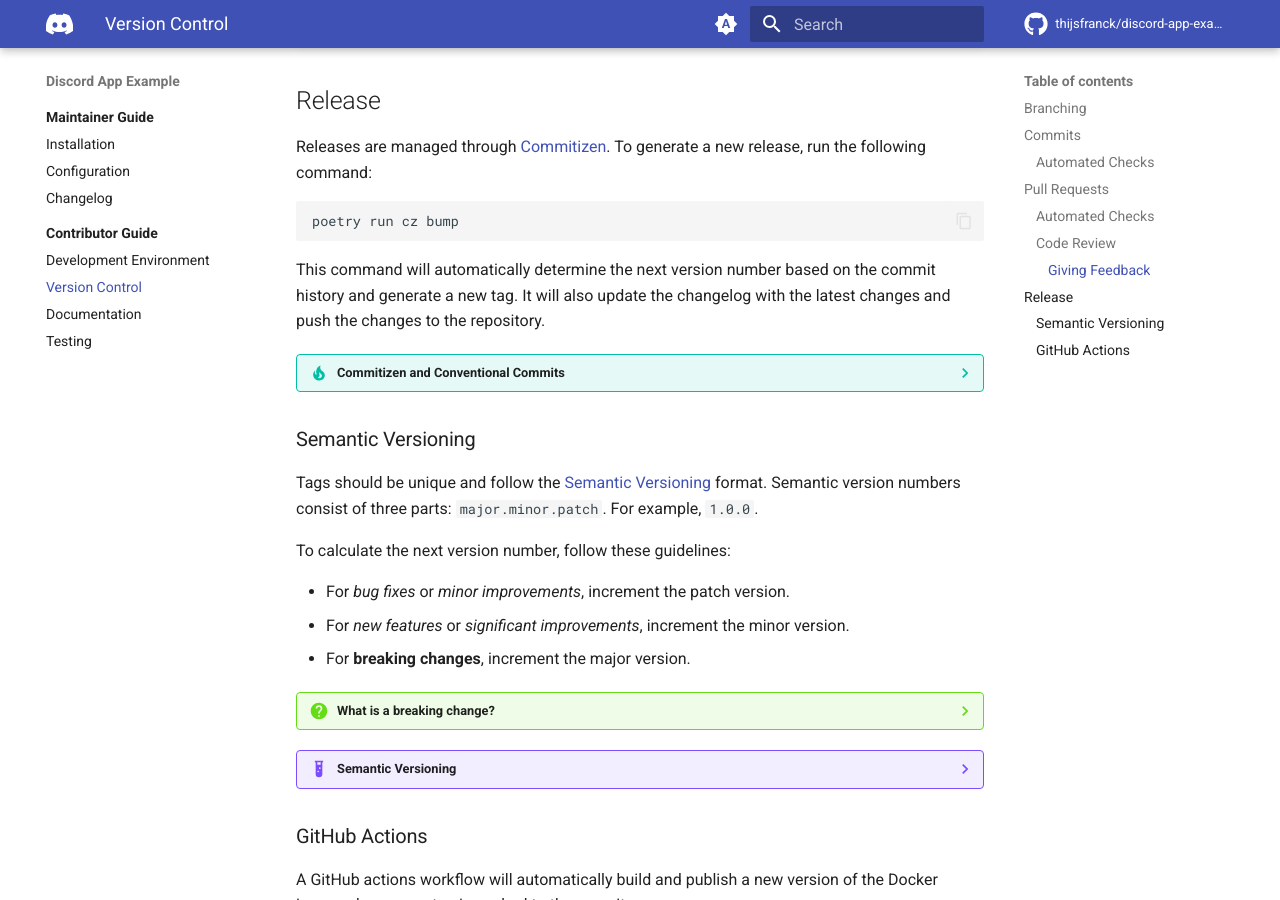
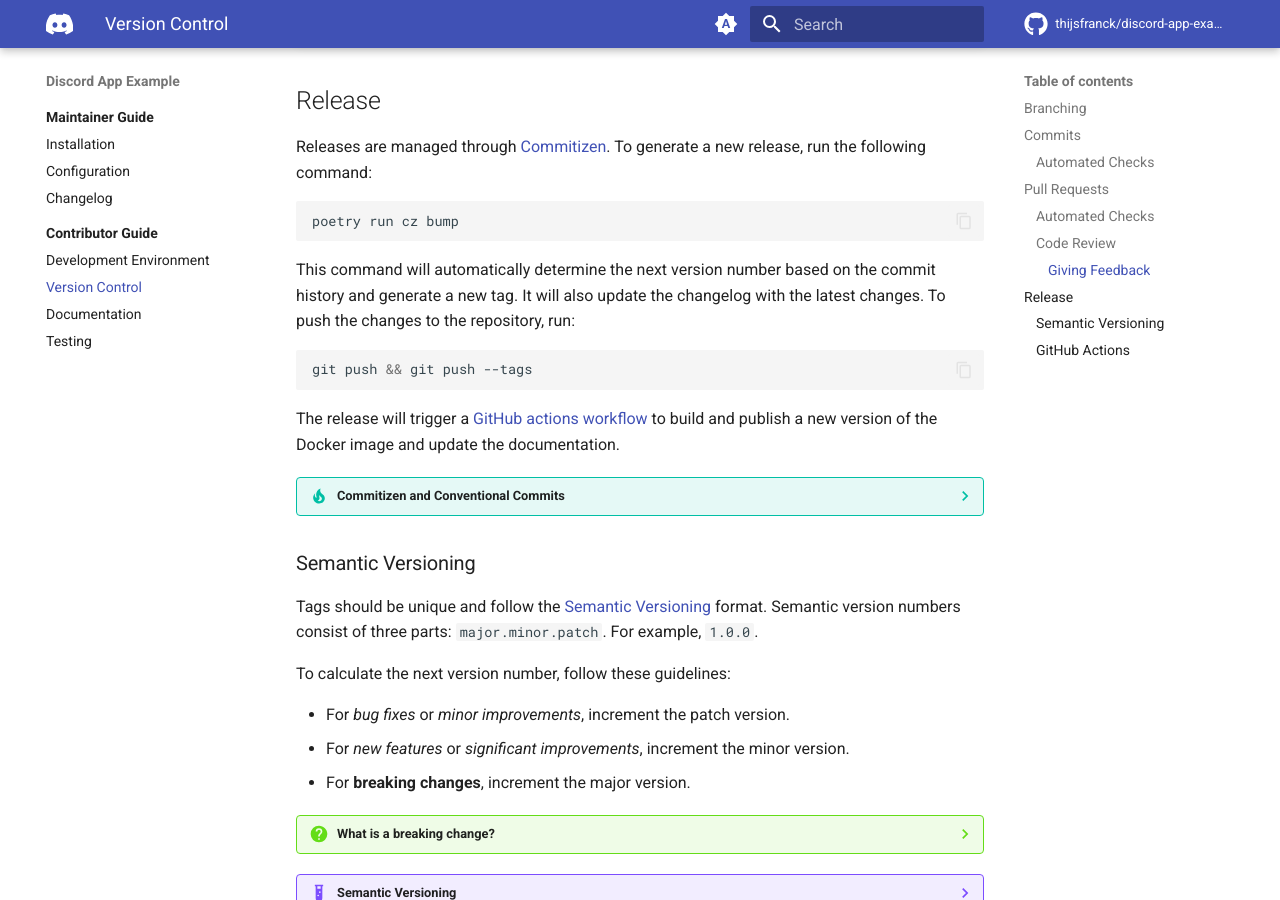
Before and after one commit to thijsfranck/discord-app-example, an MkDocs documentation site: the page built from docs/contributor-guide/version-control.md, in a window 1280 px wide and 900 px high, scrolled down 2931 px. Built offline with MkDocs 1.6.1 and Material for MkDocs 9.7.7, drawn with Linux system fonts in a browser that asks for light colours; comment, search, counter and statistics services are not loaded; the version menu is left out.

Commit message:
docs: add note on pushing a new release to the repository

````diff
--- a/docs/contributor-guide/version-control.md
+++ b/docs/contributor-guide/version-control.md
@@ -170,7 +170,14 @@ poetry run cz bump
 ```
 
 This command will automatically determine the next version number based on the commit history and generate a
-new tag. It will also update the changelog with the latest changes and push the changes to the repository.
+new tag. It will also update the changelog with the latest changes. To push the changes to the repository, run:
+
+```bash
+git push && git push --tags
+```
+
+The release will trigger a [GitHub actions workflow](#github-actions) to build and publish a new version of the
+Docker image and update the documentation.
 
 ??? TIP "Commitizen and Conventional Commits"
     Commitizen uses the commit messages to determine the type of changes and generate the release notes.
````
